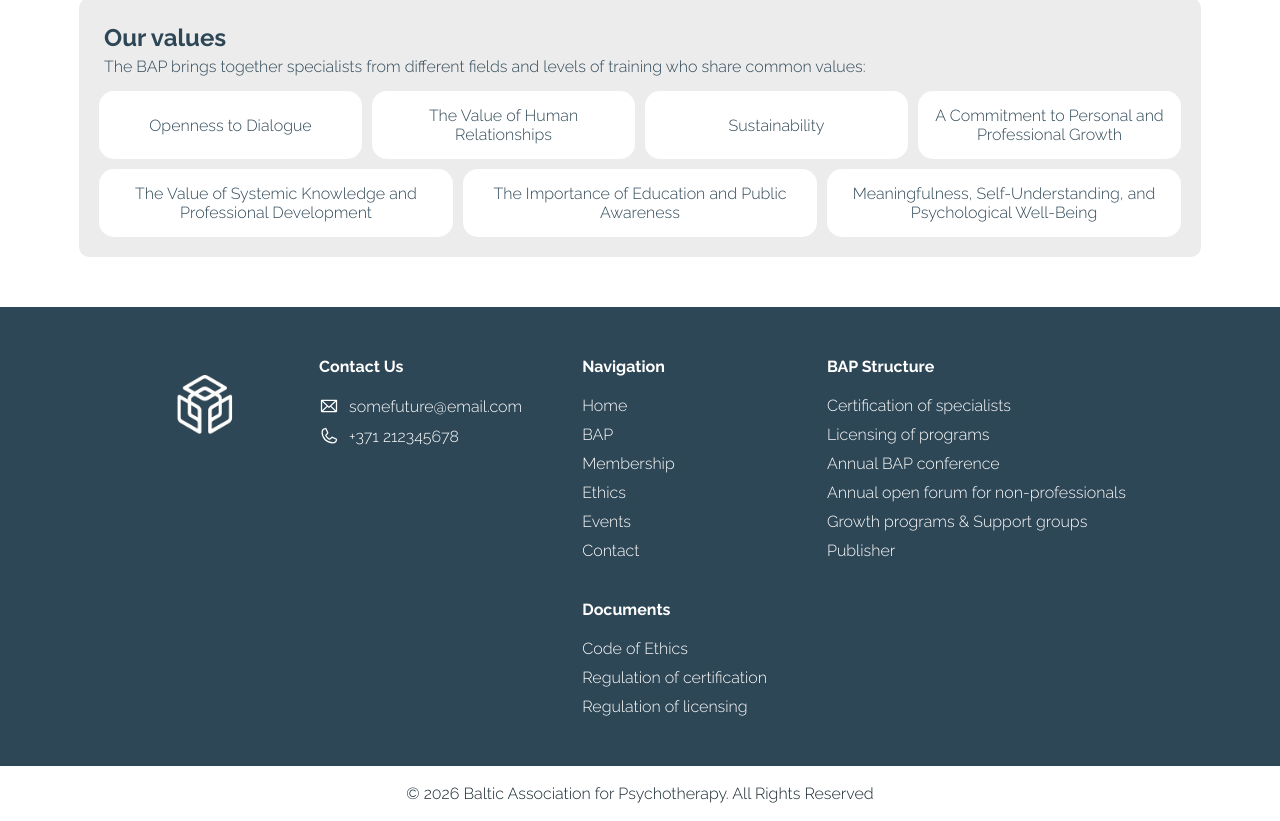
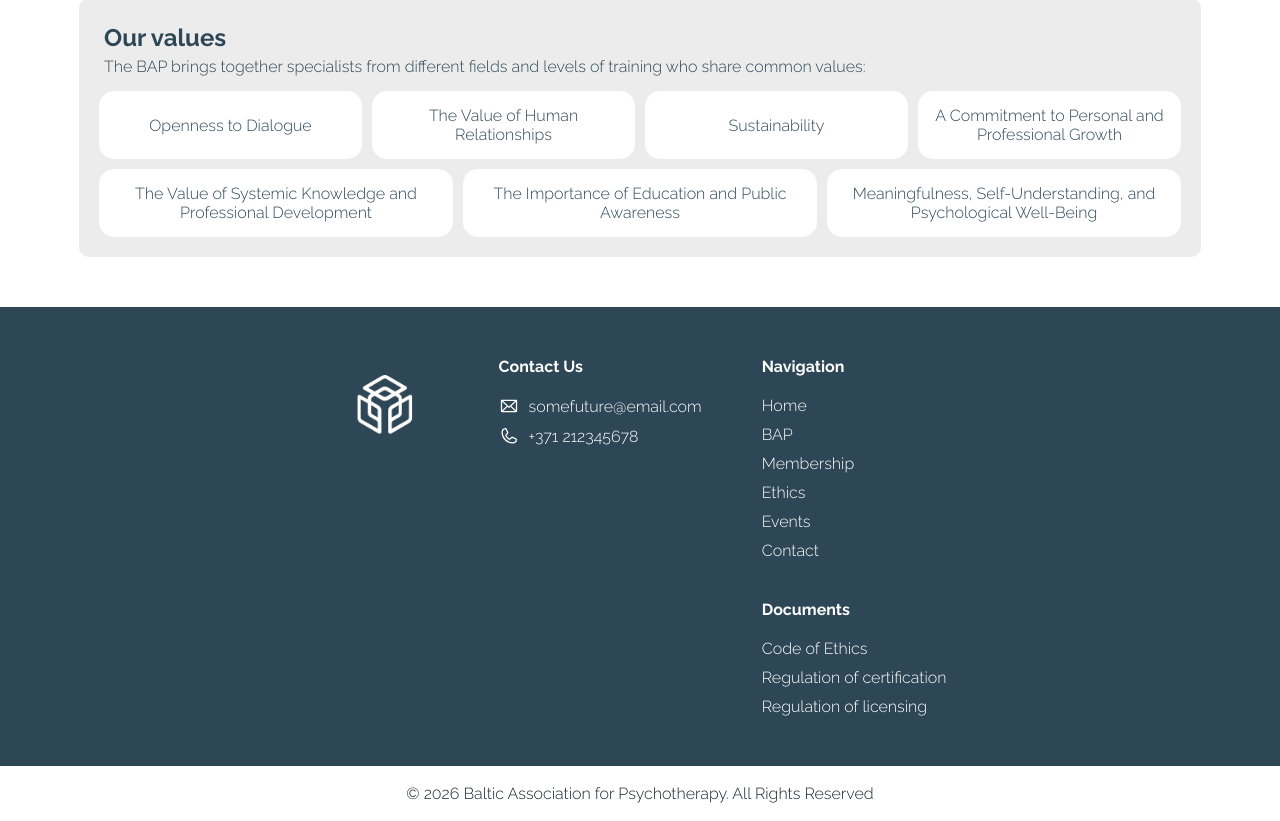
Before and after one commit to orngsoftware/bap-website, a Next.js app: page /en/ethics in a window 1280 px wide. Shown: the part 697-1518 px from the top of the page. Built offline with nearby package versions, Linux system fonts and the light colour scheme.

Commit message:
update footer and remove structure section from it

```diff
--- a/messages/en.json
+++ b/messages/en.json
@@ -14,14 +14,6 @@
         "6": "Events",
         "7": "Documents",
         "8": "Contact",
-        "sub-5": {
-            "1": "Certification of specialists",
-            "2": "Licensing of programs",
-            "3": "Annual BAP conference",
-            "4": "Annual open forum for non-professionals",
-            "5": "Growth programs & Support groups",
-            "6": "Publisher"
-        },
         "sub-7": {
             "1": "Code of Ethics",
             "2": "Regulation of certification",
--- a/messages/ru.json
+++ b/messages/ru.json
@@ -14,14 +14,6 @@
         "6": "Мероприятия",
         "7": "Документы",
         "8": "Контакты",
-        "sub-5": {
-            "1": "Сертификация специалистов",
-            "2": "Лицензирование программ",
-            "3": "Ежегодная конференция БАП",
-            "4": "Ежегодный открытый форум для непрофессионалов",
-            "5": "Учебные программы и группы поддержки",
-            "6": "Издательство"
-        },
         "sub-7": {
             "1": "Этический кодекс",
             "2": "Регулирование сертификаций",
--- a/src/components/Footer.tsx
+++ b/src/components/Footer.tsx
@@ -51,16 +51,6 @@ const Footer = () => {
                         <Link href="/">{sub7T('3')}</Link>
                     </div>
                 </div>
-
-                <div className="footer-col">
-                    <p className="footer-heading">{t('5')}</p>
-                    <Link href="/">{sub5T('1')}</Link>
-                    <Link href="/">{sub5T('2')}</Link>
-                    <Link href="/">{sub5T('3')}</Link>
-                    <Link href="/">{sub5T('4')}</Link>
-                    <Link href="/">{sub5T('5')}</Link>
-                    <Link href="/">{sub5T('6')}</Link>
-                </div>
             </footer>
 
             <div className="footer-copyright">
```
